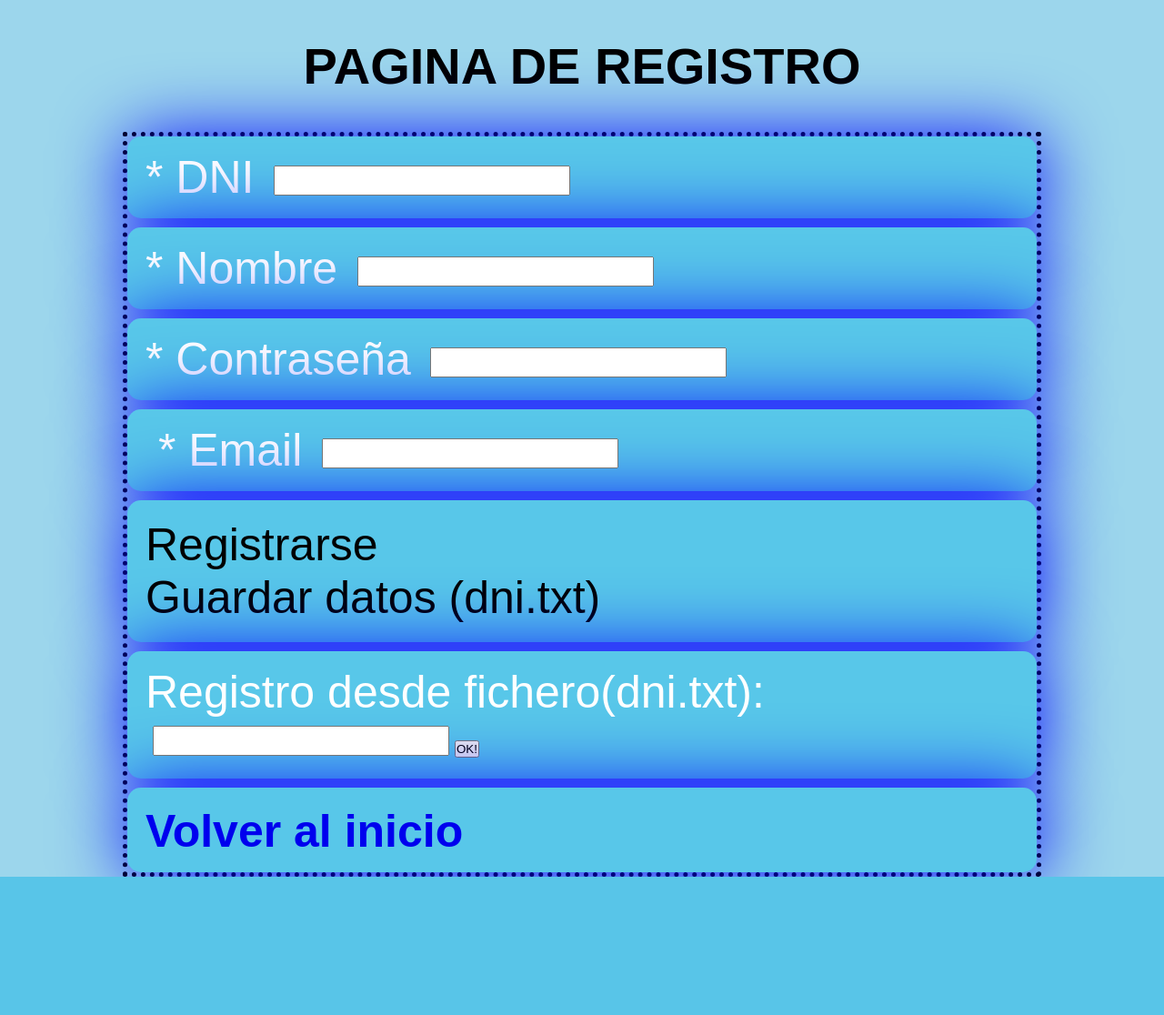
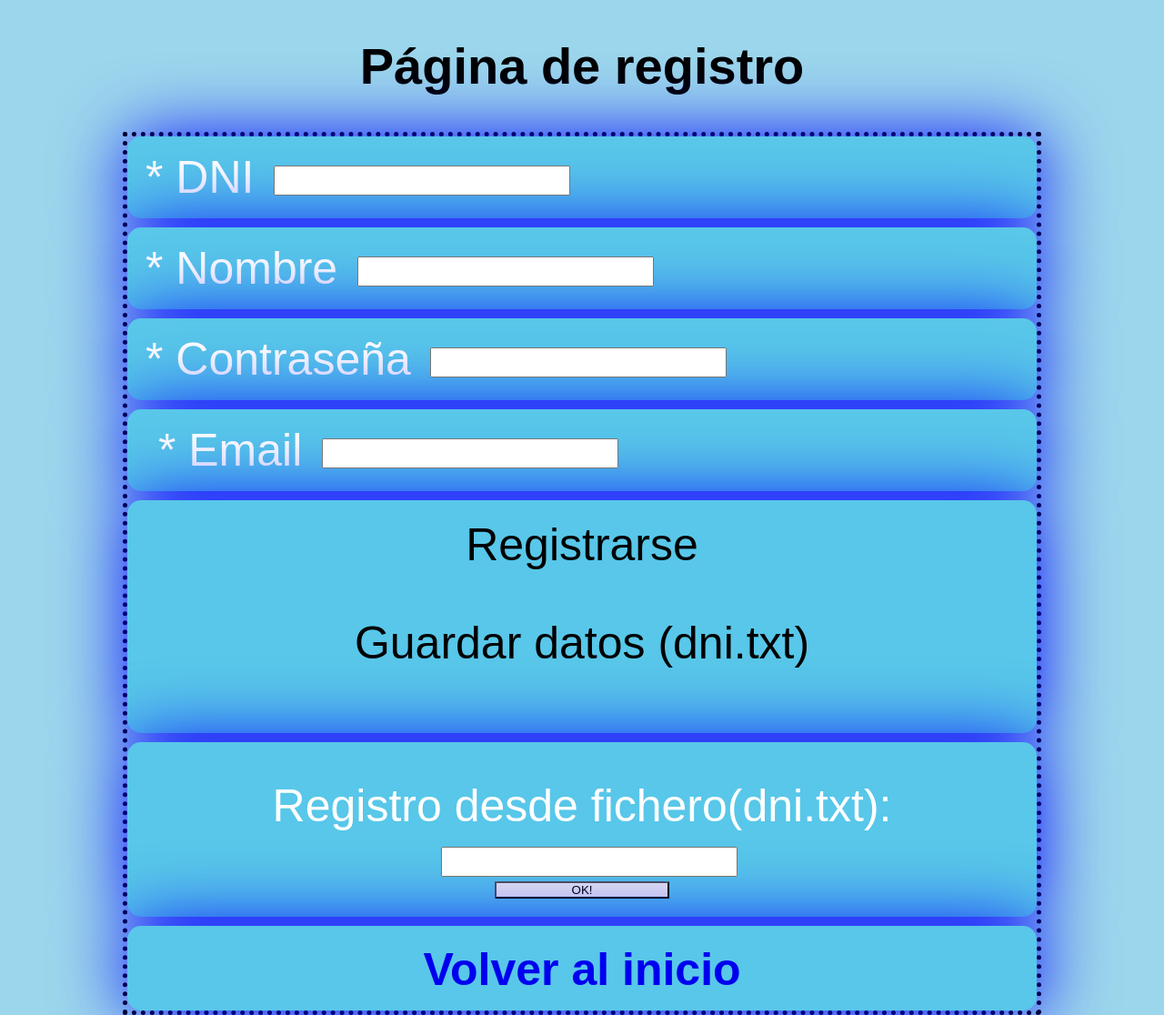
Before and after one commit to dianva/proyectoCine, a PHP site: the page made by cine/login , session y registro/registro.php in a window 1280 px wide. Shown: the whole page at 91% size. Before the commit the page ends 964 px from the top, so only its background shows below. Run offline with PHP 8.4, Linux system fonts and the light colour scheme.

Commit message:
actualizaciones css

```diff
--- a/cine/css/registro.css
+++ b/cine/css/registro.css
@@ -19,5 +19,28 @@
 .datos{
 display: flex;
 flex-direction: column;
-text-align: left;
+justify-content: center;
 }
+
+form > div > div:nth-child(6){
+    display: flex;
+    flex-flow: column;
+    justify-content: center;
+    align-items: center;
+
+}
+
+form > div > div:nth-child(6) > input[type='submit']{
+    width:20%;
+    height: 50%;
+    border-radius:3%
+}
+
+
+.registro > div:nth-child(7) > h3{
+    text-align: center;
+}
+
+form > div > div:nth-child(6) > label{
+    padding:0.5em;
+}
--- a/cine/funciones y objetos/funccionesRegistro.php
+++ b/cine/funciones y objetos/funccionesRegistro.php
@@ -16,7 +16,7 @@ if (isset($_POST['registro'])) {
 			$nombre = $_POST["nombre"];
 			$email = $_POST["email"];
 			try {
-				$base = new PDO('mysql:host=localhost;dbname=cine', 'root', '');
+				$base = new PDO('mysql:host=localhost;dbname=cine', 'daw', 'galileo');
 				$base->setAttribute(PDO::ATTR_ERRMODE, PDO::ERRMODE_EXCEPTION);
 				$base->exec("SET CHARACTER SET UTF8");
 				$sql = "INSERT INTO usuario (nif, password, nombre, email, saldo) VALUES
--- a/cine/funciones y objetos/sala.php
+++ b/cine/funciones y objetos/sala.php
@@ -6,8 +6,8 @@ class sala{
   public function __construct() //funcion que se autoejecuta cuando defines un objeto, le puedes poner argumentos de inicialización, por defecto todo es vacio
   {
     $dns  ='mysql:host=localhost;dbname=cine;charset=utf8';
-    $usuario = 'daw';
-      $password = 'galileo';
+    $usuario = 'root';
+      $password = '';
       try {
         $this->conex = new PDO($dns, $usuario, $password);
         $this->conex->setAttribute(PDO::ATTR_ERRMODE, PDO::ERRMODE_EXCEPTION);
--- a/cine/login , session y registro/registro.php
+++ b/cine/login , session y registro/registro.php
@@ -8,7 +8,7 @@
 	<link rel="stylesheet" href="../css/registro.css" type="text/css" />
 </head>
 <body>
-<h1>PAGINA DE REGISTRO</h1>
+<h1>Página de registro</h1>
 		<form method="post" action="#" enctype="multipart/form-data">
 		<div class="registro">
 			<div>
@@ -29,7 +29,7 @@
 				<input name="email" type="text" />
 
 			</div>
-			<div calss="datos">
+			<div class="datos">
 			<input class="loginRegistro" type="submit" name="registro" value="Registrarse" /><br/>
 			<input class="loginRegistro" type="submit" name="guardar" value="Guardar datos (dni.txt)"><br/>
 		</div>
```
Also changed, not shown: cine/PaginaPrincipal/principal.php (+5 -3 lines), cine/css/principal.css (+50 -6 lines).
